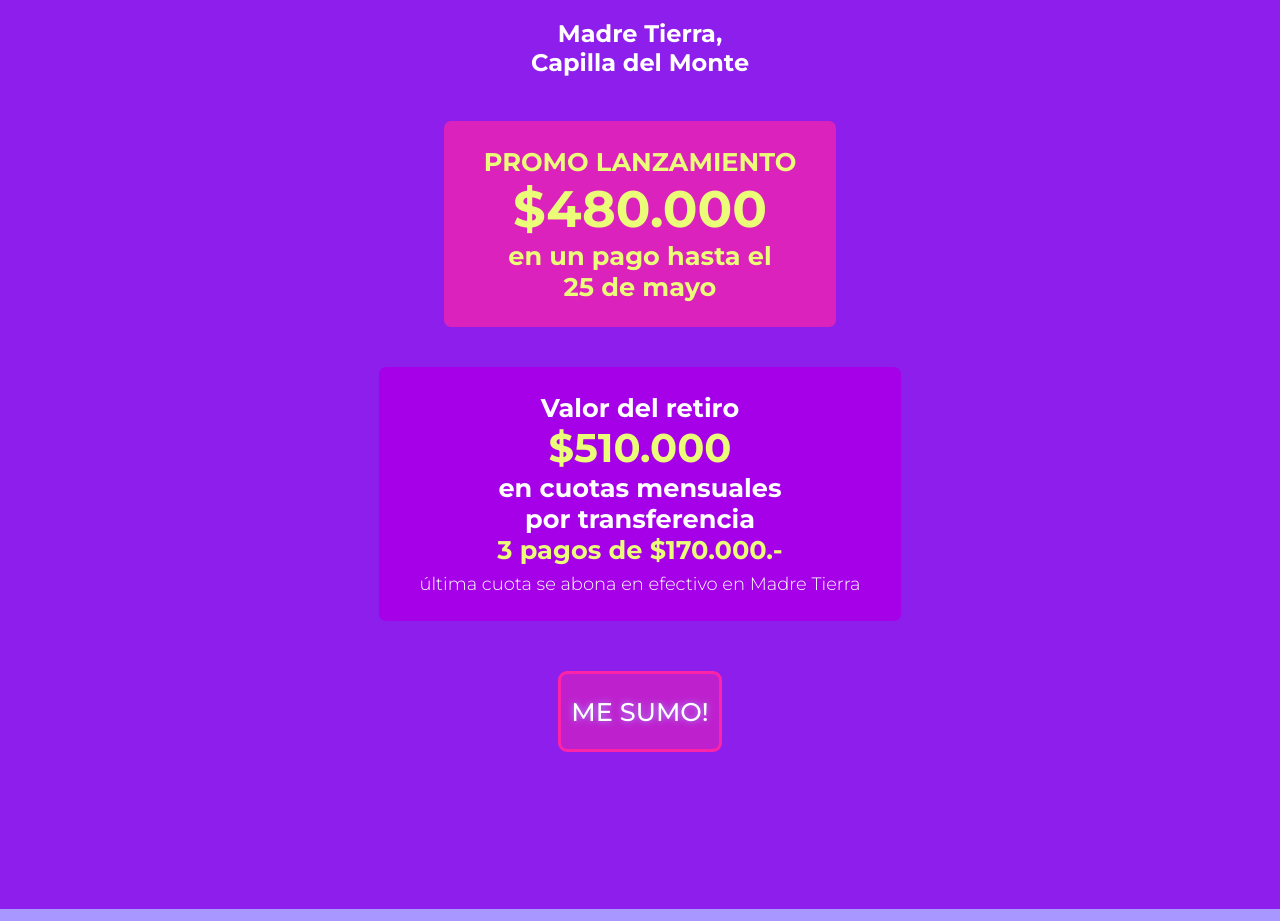
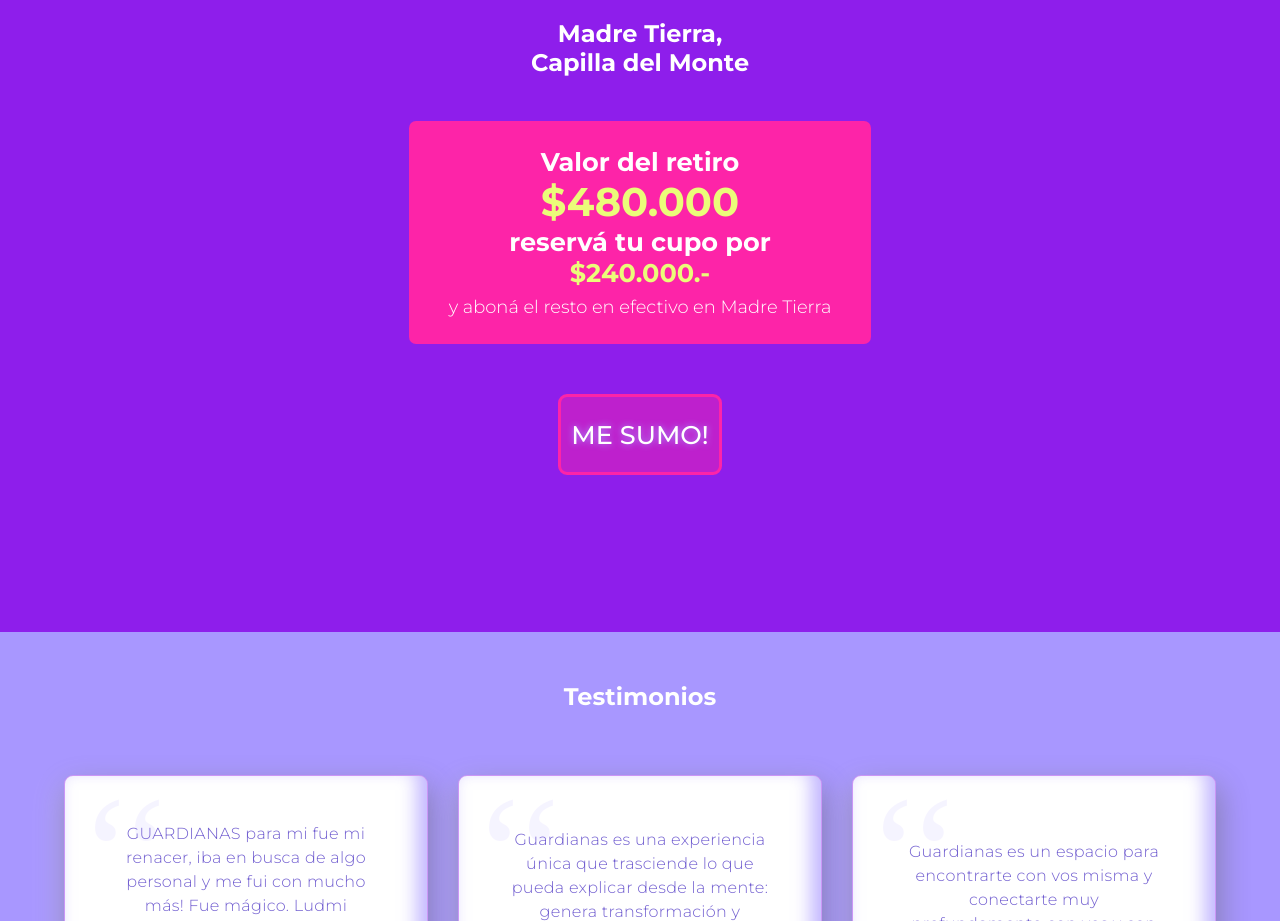
Before and after one commit to tomasjibaja/guardianasdelakasha, a plain HTML site: page index.html in a window 1280 px wide. Shown: the part 3280-4201 px from the top of the page. Drawn offline with Linux system fonts and the light colour scheme.

Commit message:
Cambiamos precio y alguito de texto

```diff
--- a/index.html
+++ b/index.html
@@ -87,19 +87,18 @@
     <section class="text-container" id="fecha-section">
       <h2 id="fecha">31 de julio<br> al 3 de agosto</h2>
       <h3 id="lugar">Madre Tierra, <br>Capilla del Monte</h3>
-      <h2 id="precio">
+      <!-- <h2 id="precio">
         <span id="nov">PROMO LANZAMIENTO</span><br>
         <span id="descuento">$480.000</span><br>
         <span id="oferta">en un pago hasta el<br> 25 de mayo</span>
-      </h2>
+      </h2> -->
       <!-- <h3>Modalidad de pago:</h3> -->
       <h2 id="modalidad">
         Valor del retiro<br>
-        <span id="cuotas">$510.000</span><br>
-        en cuotas mensuales <br>
-        por transferencia <br>
-        <strong class="lima-text">3 pagos de $170.000.-</strong> <br>
-        <span class="letra-chica">última cuota se abona en efectivo en Madre Tierra</span>
+        <span id="cuotas">$480.000</span><br>
+        reservá tu cupo por <br>
+        <strong class="lima-text">$240.000.-</strong> <br>
+        <span class="letra-chica">y aboná el resto en efectivo en Madre Tierra</span>
       </h2>
       <a class="midButton" href="#pago-section">ME SUMO!</a>
       <br><br><br>
--- a/styles.css
+++ b/styles.css
@@ -285,7 +285,7 @@
 
   #modalidad {
     padding-top: 0;
-    background-color: var(--uva);
+    background-color: var(--rosa);
     border-radius: 7px;
     width: fit-content;
     margin: 20px auto;
```
